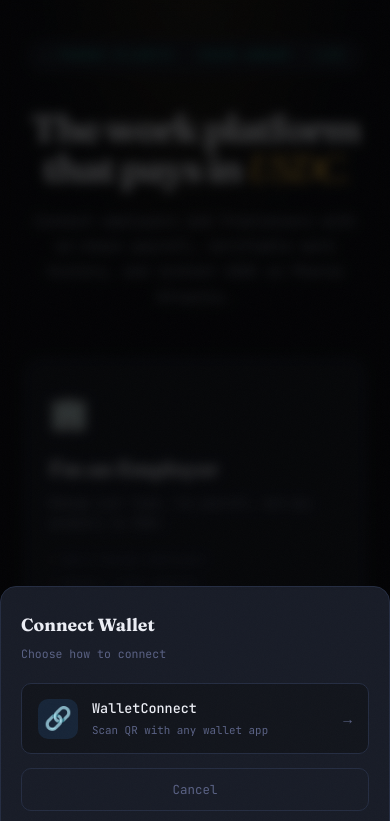
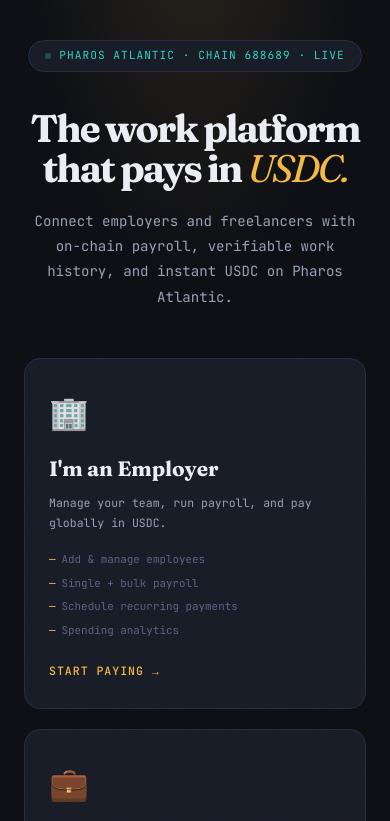
Before and after one commit to Damlolo/pharos-pay-v4, a website: page pharos pay v4/index.html in a window 390 px wide. Shown: the top 821 px of the page. Drawn offline with Linux system fonts and the light colour scheme.

Commit message:
Add files via upload

```diff
--- a/pharos pay v4/index.html
+++ b/pharos pay v4/index.html
@@ -306,7 +306,6 @@ tr:hover td{background:rgba(255,255,255,.015);}
   .onboard-box{max-width:100%;border-radius:0;min-height:100vh;padding:28px 20px;}
 
   /* Wallet picker modal */
-  .wpmobile{display:flex !important;}
 }
 
 /* ══ MOBILE BOTTOM NAV ═══════════════════════════════════ */
```
